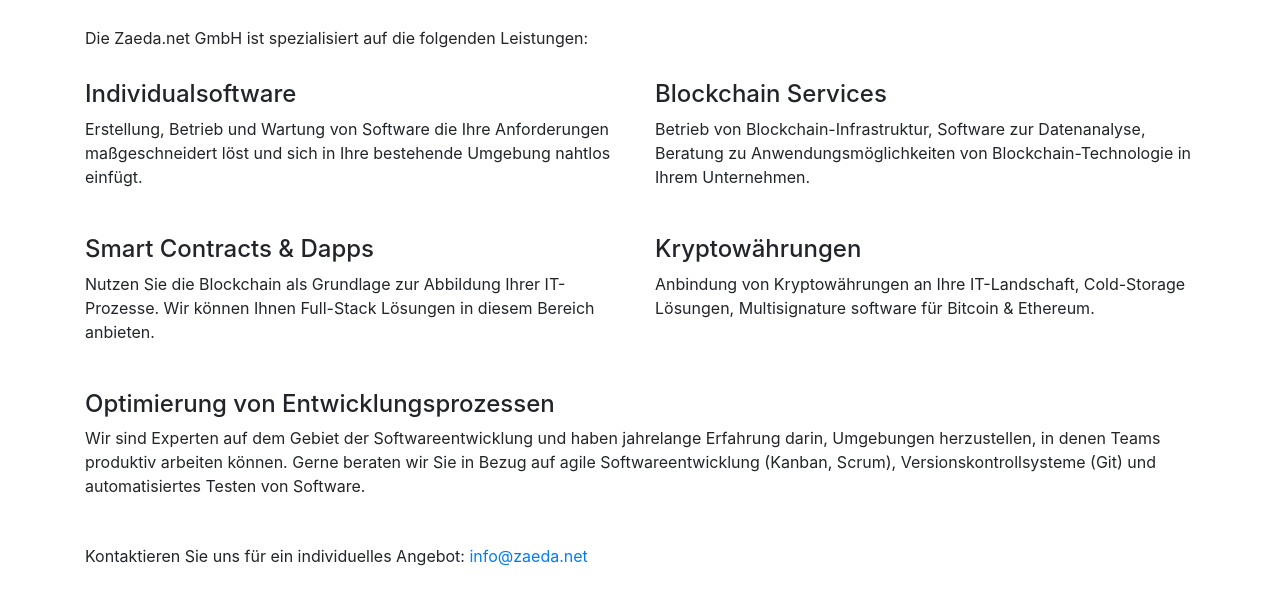
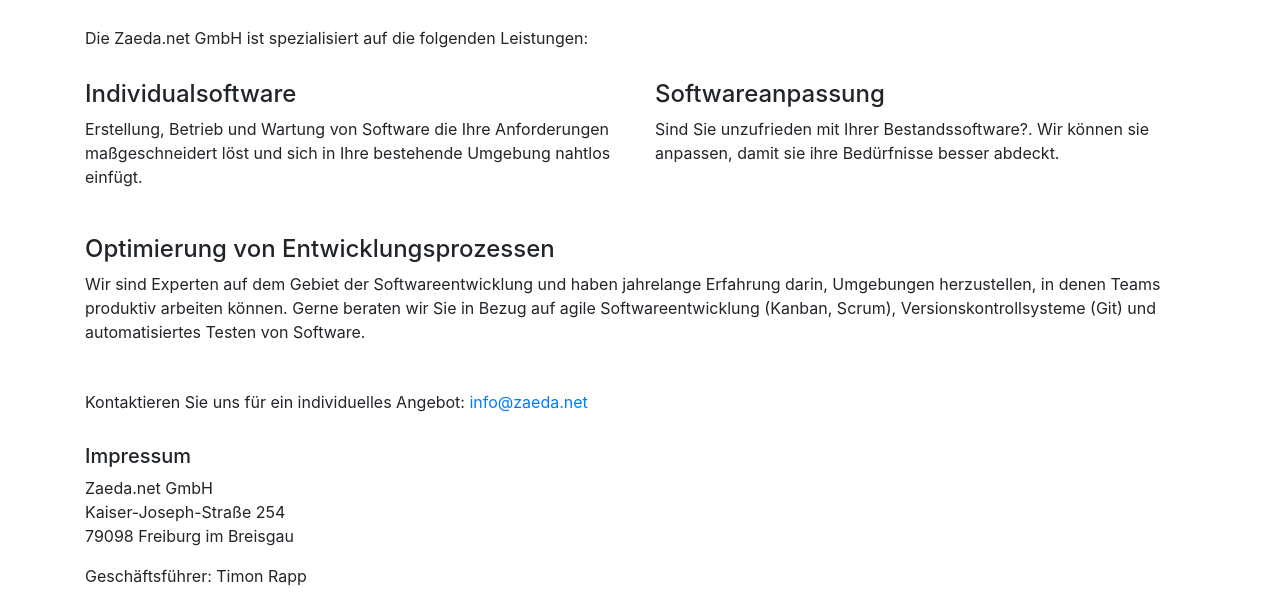
Before and after one commit to trapp/trapp.github.io, a website: page index.html in a window 1280 px wide. Shown: the part 127-722 px from the top of the page. Drawn offline with Linux system fonts and the light colour scheme.

Commit message:
Remove two paragraphs

```diff
--- a/index.html
+++ b/index.html
@@ -34,19 +34,8 @@
                     <p>Erstellung, Betrieb und Wartung von Software die Ihre Anforderungen maßgeschneidert löst und sich in Ihre bestehende Umgebung nahtlos einfügt.</p>
                 </div>
                 <div class="col-sm-6">
-                    <h4>Blockchain Services</h4>
-                    <p>Betrieb von Blockchain-Infrastruktur, Software zur Datenanalyse, Beratung zu Anwendungsmöglichkeiten von Blockchain-Technologie in Ihrem Unternehmen.</p>
-                </div>
-            </div>
-
-            <div class="row content-block">
-                <div class="col-sm-6">
-                    <h4>Smart Contracts & Dapps</h4>
-                    <p>Nutzen Sie die Blockchain als Grundlage zur Abbildung Ihrer IT-Prozesse. Wir können Ihnen Full-Stack Lösungen in diesem Bereich anbieten.</p>
-                </div>
-                <div class="col-sm-6">
-                    <h4>Kryptowährungen</h4>
-                    <p>Anbindung von Kryptowährungen an Ihre IT-Landschaft, Cold-Storage Lösungen, Multisignature software für Bitcoin & Ethereum.</p>
+                    <h4>Softwareanpassung</h4>
+                    <p>Sind Sie unzufrieden mit Ihrer Bestandssoftware?. Wir können sie anpassen, damit sie ihre Bedürfnisse besser abdeckt.</p>
                 </div>
             </div>
 
```
